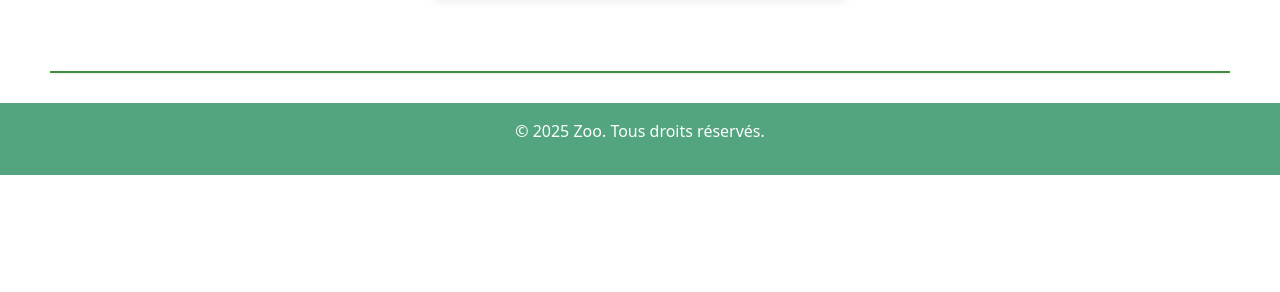
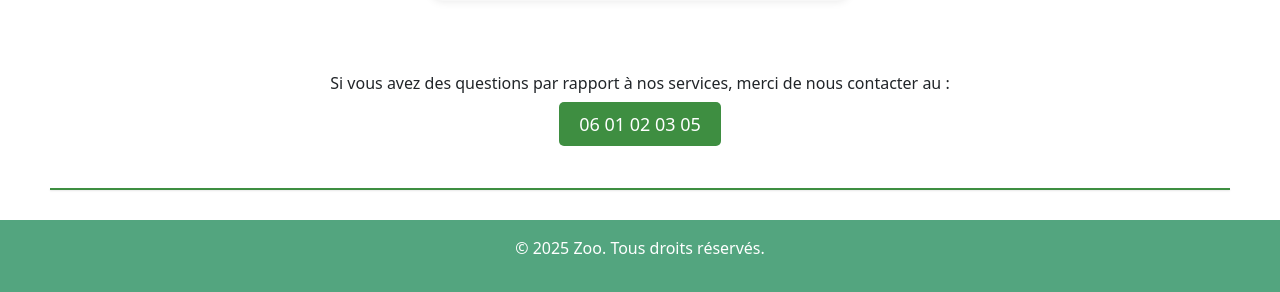
Before and after one commit to zohair1u/Zoo, a Symfony app: template templates/main/index.html.twig in a window 1280 px wide. Shown: the part 1859-2151 px from the top of the page. Before the commit the page ends 2034 px from the top, so only its background shows below. Run offline with Twig, Linux system fonts and the light colour scheme; the template is opened without the code that fills it, so the values that code supplies are empty; some libraries are stand-ins or nearby versions.

Commit message:
Edit Page Accueil

```diff
--- a/public/css/styleIndex.css
+++ b/public/css/styleIndex.css
@@ -192,3 +192,23 @@
   color: #666;
   flex-grow: 1;
 }
+
+.contact-button {
+  margin-top: 50px;
+  text-align: center;
+}
+
+.btn-contact {
+  background-color: #3E8E41;
+  color: #fff;
+  padding: 10px 20px;
+  border: none;
+  border-radius: 5px;
+  cursor: pointer;
+  font-size: 18px;
+  text-decoration: none;
+}
+
+.btn-contact:hover {
+  background-color: #2E6E31;
+}
--- a/templates/main/index.html.twig
+++ b/templates/main/index.html.twig
@@ -83,6 +83,10 @@
             <p>Assistez à nos spectacles d'animaux pour une expérience unique et inoubliable !</p>
         </div>
         </div>
+        <div class="contact-button">
+            <p>Si vous avez des questions par rapport à nos services, merci de nous contacter au :</p>
+            <a href="tel:0601020305" class="btn-contact">06 01 02 03 05</a>
+        </div>
     </div>
 
 </section>
```
